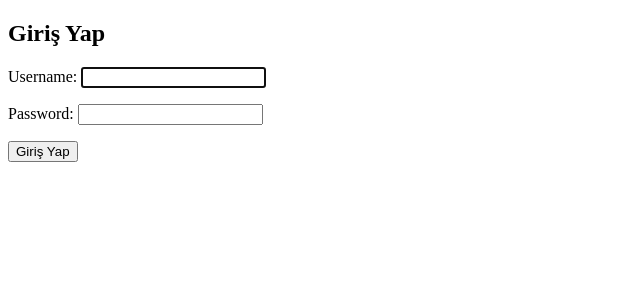
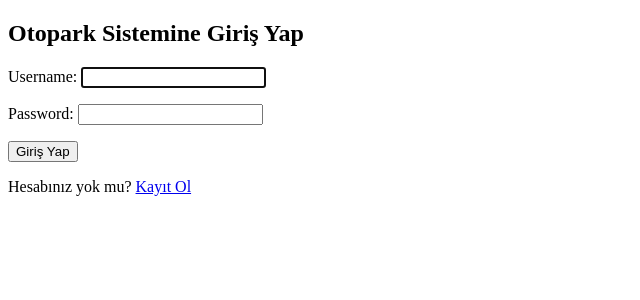
Before and after one commit to ayseesahinn/otopark-sistemi, a Django app: page /accounts/login/ in a window 1280 px wide. Shown: the top 300 px of the page, without its empty margins (0-640 px from the left). Run offline with Django 5.2, Linux system fonts and the light colour scheme.

Commit message:
giriş sayfasını tasarımı düzenlendi

```diff
--- a/accounts/templates/accounts/login.html
+++ b/accounts/templates/accounts/login.html
@@ -1,9 +1,15 @@
 {% extends 'base.html' %}
+
 {% block content %}
-  <h2>Giriş Yap</h2>
-  <form method="post">
-    {% csrf_token %}
-    {{ form.as_p }}
-    <button type="submit">Giriş Yap</button>
-  </form>
+<div class="login-container">
+    <h2>Otopark Sistemine Giriş Yap</h2>
+    <form method="post">
+        {% csrf_token %}
+        <div class="form-group">
+            {{ form.as_p }}
+        </div>
+        <button type="submit" class="login-button">Giriş Yap</button>
+    </form>
+    <p>Hesabınız yok mu? <a href="{% url 'register' %}">Kayıt Ol</a></p>
+</div>
 {% endblock %}
```
